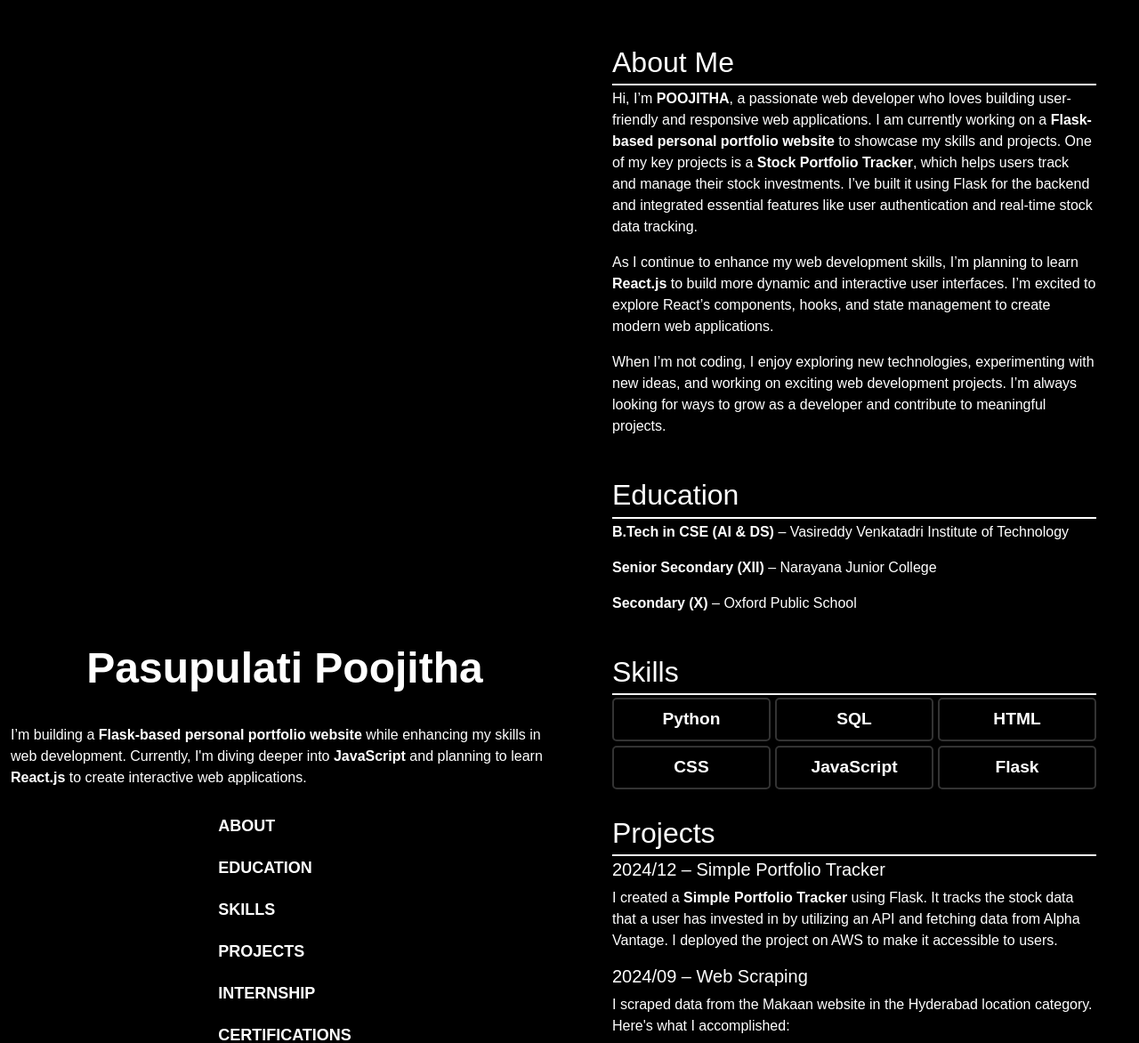
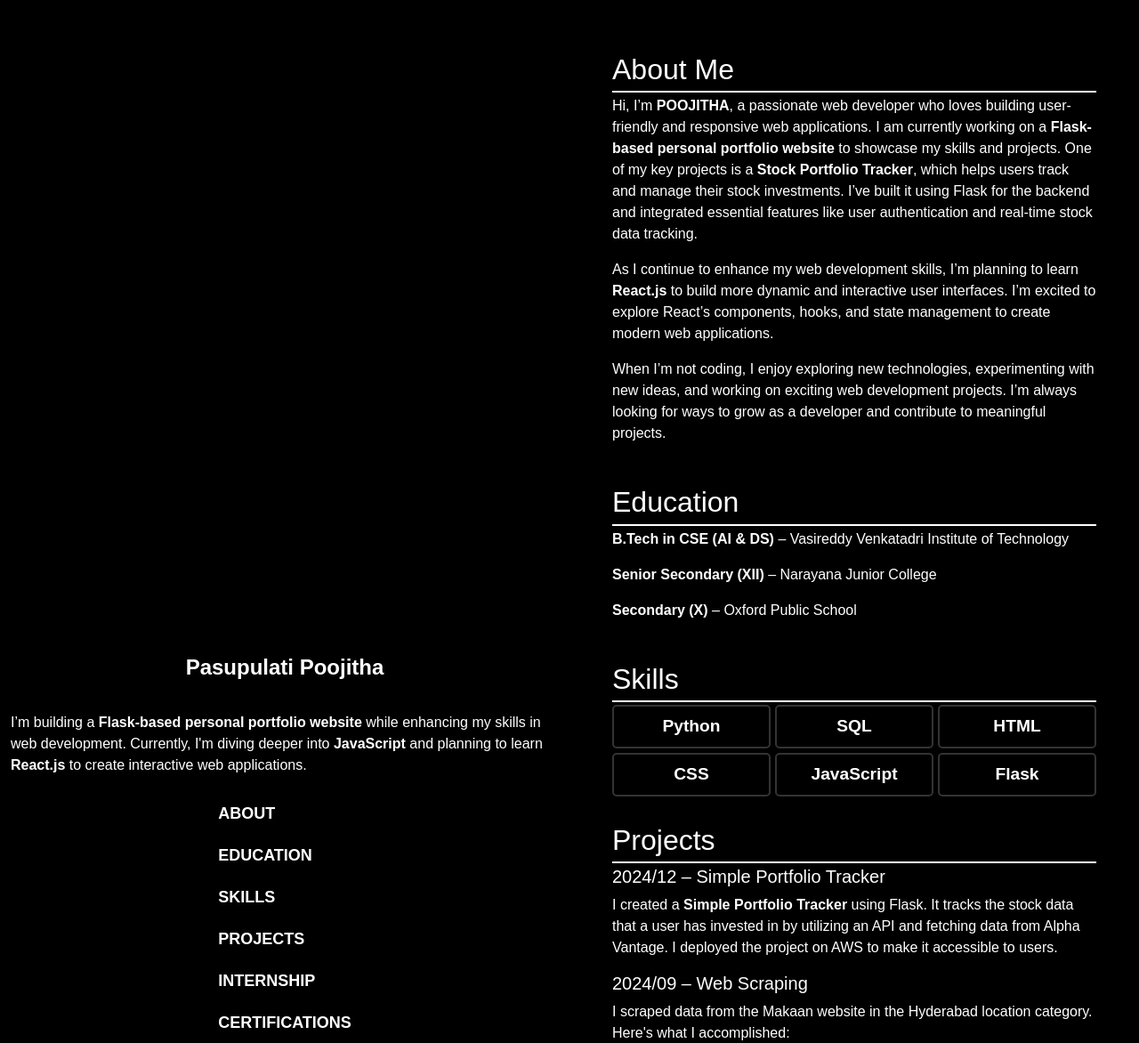
Before and after one commit to PoojithaPasupulati57/personal-portfolio, a Flask app: page / in a window 1280 px wide. Shown: the top 1172 px of the page at 89% size. Run offline with Flask 3, Linux system fonts and the light colour scheme.

Commit message:
Update index.html

```diff
--- a/templates/index.html
+++ b/templates/index.html
@@ -15,9 +15,9 @@
         <div class="row">
             <!-- Navbar Section (Left Box) -->
             <div class="col-md-6 vh-100 d-flex flex-column align-items-center justify-content-center bg-dark text-white fixed-left">
-                <h1 class="name" style="font-size:xxx-large;"><b>Pasupulati Poojitha</b></h1>
+                <h1 class="name" style="font-size:x-large;"><b>Pasupulati Poojitha</b></h1>
                 <section id="currently-working" class="mt-4">
-                    <p>I’m building a <strong>Flask-based personal portfolio website</strong> while enhancing my skills in web development. Currently, I'm diving deeper into <strong>JavaScript</strong> and planning to learn <strong>React.js</strong> to create interactive web applications.</p>
+                    <p class="para">I’m building a <strong>Flask-based personal portfolio website</strong> while enhancing my skills in web development. Currently, I'm diving deeper into <strong>JavaScript</strong> and planning to learn <strong>React.js</strong> to create interactive web applications.</p>
                 </section>
                 <nav class="nav flex-column">
                     <a class="nav-link text-white" href="#about">About</a>
@@ -44,7 +44,7 @@
 
             <!-- Content Section (Right Box) -->
             <div class="col-md-6 vh-100 overflow-auto p-5">
-                <section id="about">
+                <section id="about" class="mt-2">
                     <h2>About Me</h2>
                     <p>Hi, I’m <strong>POOJITHA</strong>, a passionate web developer who loves building user-friendly and responsive web applications. I am currently working on a <strong>Flask-based personal portfolio website</strong> to showcase my skills and projects. One of my key projects is a <strong>Stock Portfolio Tracker</strong>, which helps users track and manage their stock investments. I’ve built it using Flask for the backend and integrated essential features like user authentication and real-time stock data tracking.</p>
                     <p>As I continue to enhance my web development skills, I’m planning to learn <strong>React.js</strong> to build more dynamic and interactive user interfaces. I’m excited to explore React’s components, hooks, and state management to create modern web applications.</p>
```
